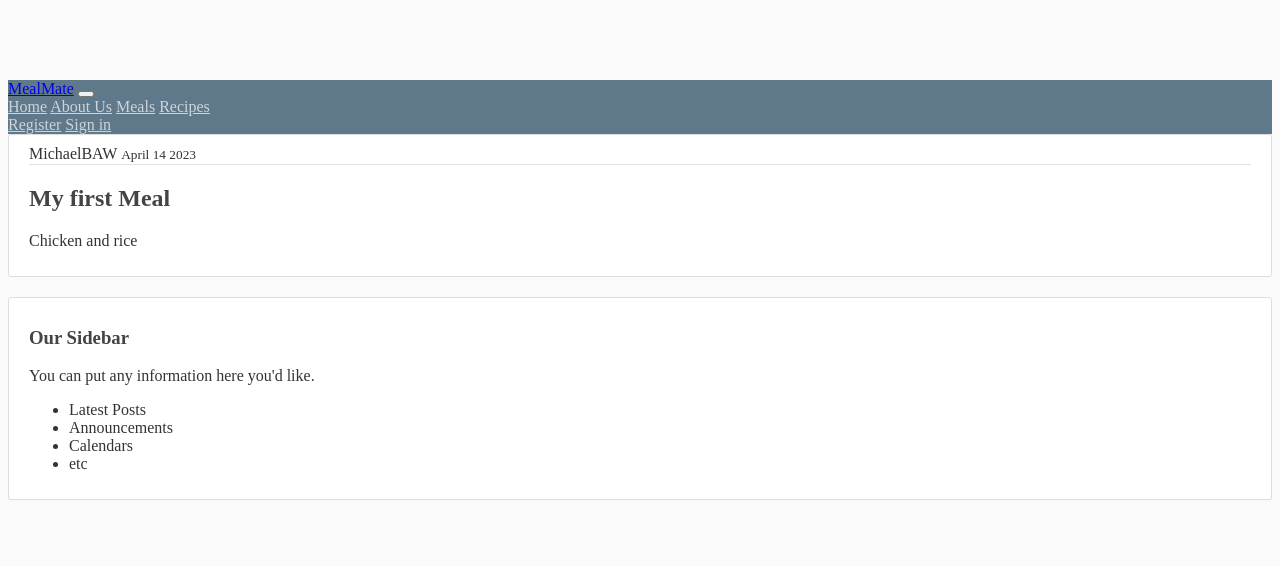
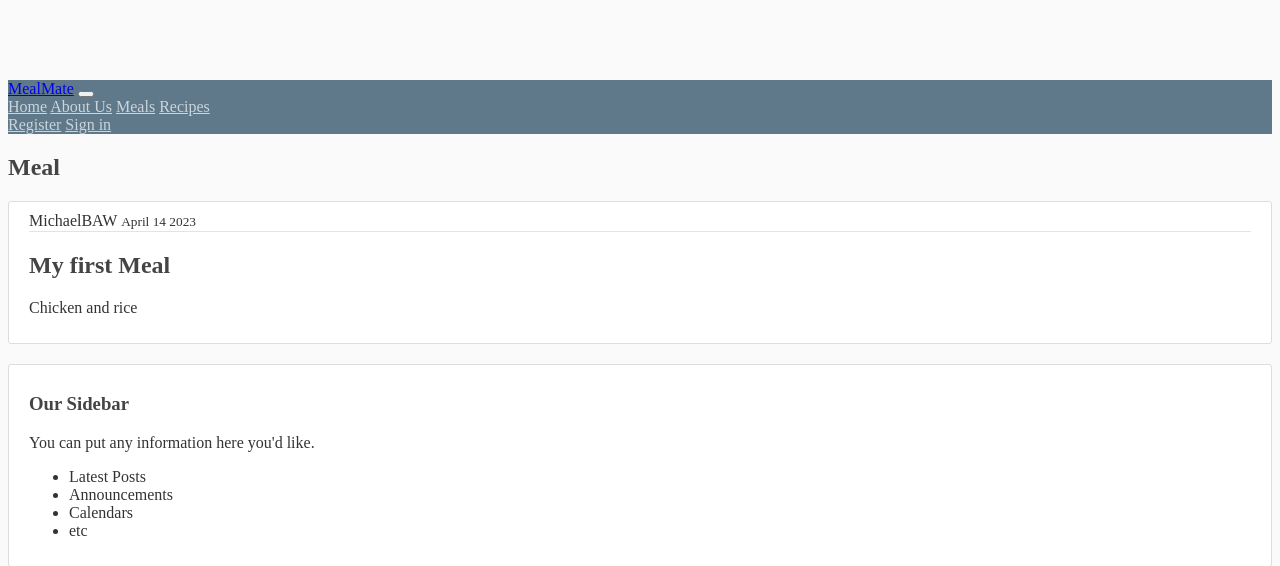
Before and after one commit to Mike-The-Knight/WebAppCW, a Django app: page /meal/1/ in a window 1280 px wide. Shown: the top 566 px of the page. Run offline with Django 4.2, Linux system fonts and the light colour scheme; data comes from the database, SQL or seed files in the repository.

Commit message:
Updated template for details

```diff
--- a/project/templates/website/meal_detail.html
+++ b/project/templates/website/meal_detail.html
@@ -1,5 +1,8 @@
 {% extends "website/base.html" %}
 {% block content %}
+
+    <h2>Meal</h2>
+
     <article class="media content-section">
         <div class="media-body">
             <div class="article-metadata">
--- a/project/templates/website/recipe_detail.html
+++ b/project/templates/website/recipe_detail.html
@@ -1,5 +1,8 @@
 {% extends "website/base.html" %}
 {% block content %}
+
+    <h2>Recipe</h2>
+
     <article class="media content-section">
         <div class="media-body">
             <div class="article-metadata">
--- a/project/templates/website/recipes.html
+++ b/project/templates/website/recipes.html
@@ -1,6 +1,8 @@
 {% extends "website/base.html" %}
 {% block content %}
+
     <h3>Recipes</h3>
+
     {% for recipe in recipes %}
         <article class="media content-section">
             <div class="media-body">
```
